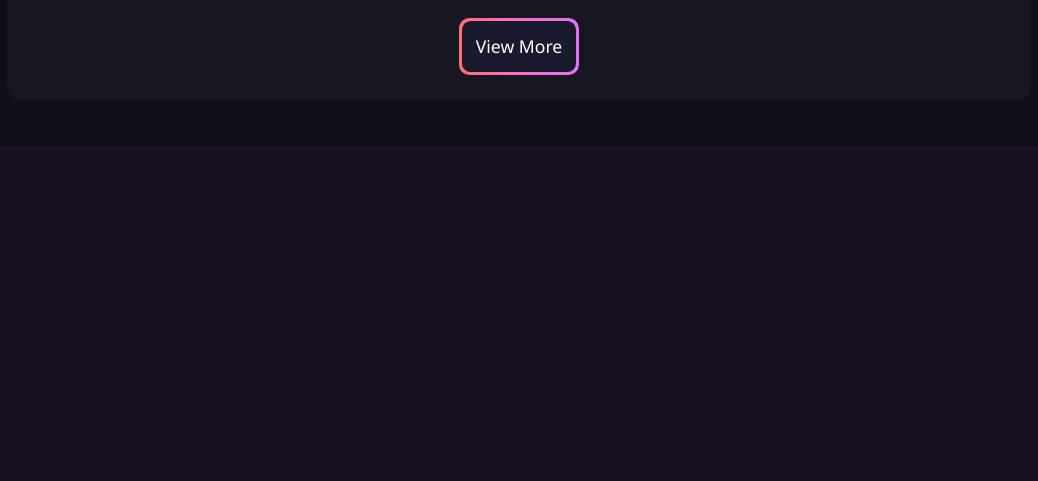
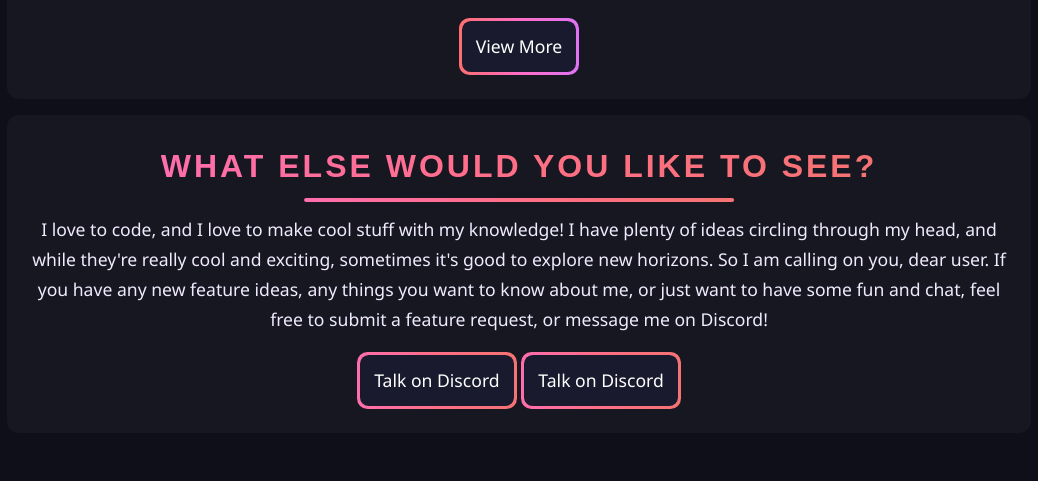
Before and after one commit to zcraftelite9495/ZsFursonaSite, a Flask app: page / in a window 1280 px wide. Shown: the part 1305-1786 px from the top of the page, without its empty margins (121-1159 px from the left). Before the commit the page ends 1380 px from the top, so only its background shows below. Run offline with Flask 3, Linux system fonts and the light colour scheme; some libraries are stand-ins or nearby versions; some web fonts are replaced.

```diff
--- a/templates/index.html
+++ b/templates/index.html
@@ -76,6 +76,20 @@
             <div class="button-glowring-container"><a href="{{ url_for('library') }}" class="button-glowring">View More</a></div>
         </div>
 
+        <div class="container" style="--themed-color: linear-gradient(90deg, #ff6ead, #ff6e86, #f57373);">
+            <h2 class="homepage-container-title">What else would you like to see?</h2>
+            <p style="margin-top: -5px;">
+                I love to code, and I love to make cool stuff with my knowledge!
+                I have plenty of ideas circling through my head, and while they're really cool and exciting, sometimes it's good to explore new horizons.
+                So I am calling on you, dear user.
+                If you have any new feature ideas, any things you want to know about me, or just want to have some fun and chat, feel free to submit a feature request, or message me on Discord!
+            </p>
+            <div style="display: flex; justify-content: center; align-items: center; flex-direction: row;"></div>
+                <div class="button-glowring-container"><a href="https://discordapp.com/users/926788037785047050" class="button-glowring">Talk on Discord</a></div>
+                <div class="button-glowring-container"><a href="https://discordapp.com/users/926788037785047050" class="button-glowring">Talk on Discord</a></div>
+            </div>
+        </div>
+
     {% include 'viewer.html' %}
 </body>
 <script>
```
Also changed, not shown: .github/ISSUE_TEMPLATE/bug_report.yml (added), .github/ISSUE_TEMPLATE/feature_request.yml (added).
